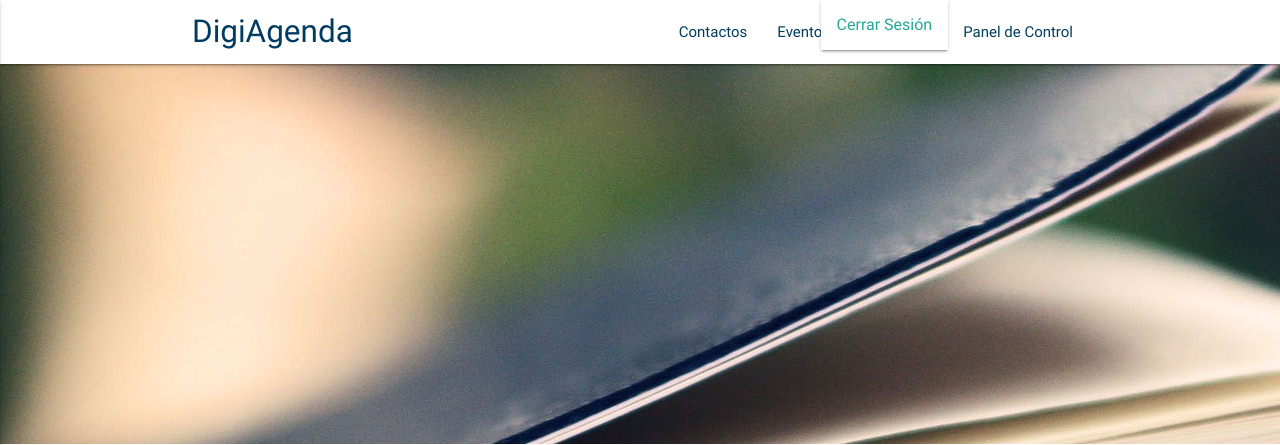
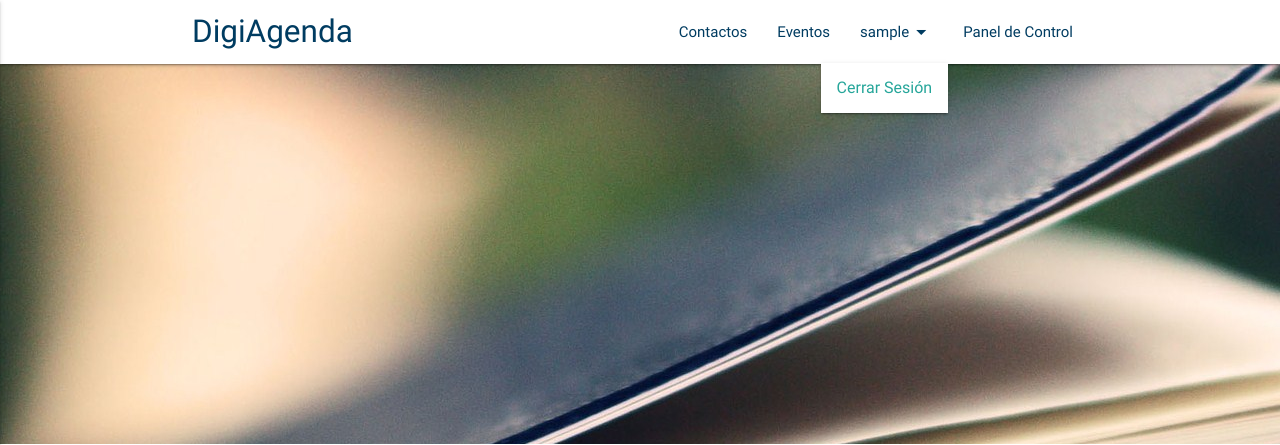
Before and after one commit to DigimundoTesca/diary-cloud, a Django app: page /contactos/ in a window 1280 px wide, after a click that opens the changed part. Shown: the top 445 px of the page. Run offline with Django 3.2, Linux system fonts and the light colour scheme; a user stored in the database is signed in; tables that the repository leaves empty hold one stand-in row (values such as "Sample post"); grey boxes marked "Sample" are stand-in pictures; some libraries are stand-ins or nearby versions.

Commit message:
Improved sass file presentation

```diff
--- a/diary/static/css/master.css
+++ b/diary/static/css/master.css
@@ -1,31 +1,26 @@
 nav,
 nav .brand-logo,
 nav .button-collapse,
-nav ul li a {
-  color: #003c61; }
-
 nav li a {
+  color: #003c61;
   display: flex; }
 
 ul.dropdown-content {
-  margin-top: 4.2sudo gemrem; }
+  margin-top: 4.2rem; }
 
 h2.header {
   font-weight: 300; }
 
 .parallax-container {
   height: 240px; }
-
   .parallax-container .parallax-title {
     display: flex;
     justify-content: center;
     height: 100%; }
-
-.parallax-title h2 {
+    .parallax-container .parallax-title h2 {
       align-self: center;
       text-align: center;
       color: #fefefe; }
-
   .parallax-container .parallax img {
     max-width: 200%; }
 
--- a/diary/static/scss/master.scss
+++ b/diary/static/scss/master.scss
@@ -1,34 +1,35 @@
+$white: #fefefe;
+$color-primary: #003c61;
+$color-accent: #ff9100;
+
 nav,
 nav .brand-logo,
 nav .button-collapse,
-nav ul li a {
-  color: #003c61;
-}
 nav li a {
+  color: $color-primary;
   display: flex;
 }
 ul.dropdown-content {
-  margin-top: 4.2sudo gemrem;
+  margin-top: 4.2rem;
 }
 h2.header {
   font-weight: 300;
 }
 .parallax-container {
   height: 240px;
-}
-.parallax-container .parallax-title {
+  .parallax-title {
     display: flex;
     justify-content: center;
     height: 100%;
-}
-.parallax-title h2 {
+    h2 {
       align-self: center;
       text-align: center;
-  color: #fefefe;
+      color: $white;
     }
-
-.parallax-container .parallax img {
+  }
+  .parallax img {
     max-width: 200%;
+  }
 }
 
 @media screen and (min-width: 480px) {
```
Also changed, not shown: 1 other file. Lines whose indentation alone changed are shown as unchanged.
